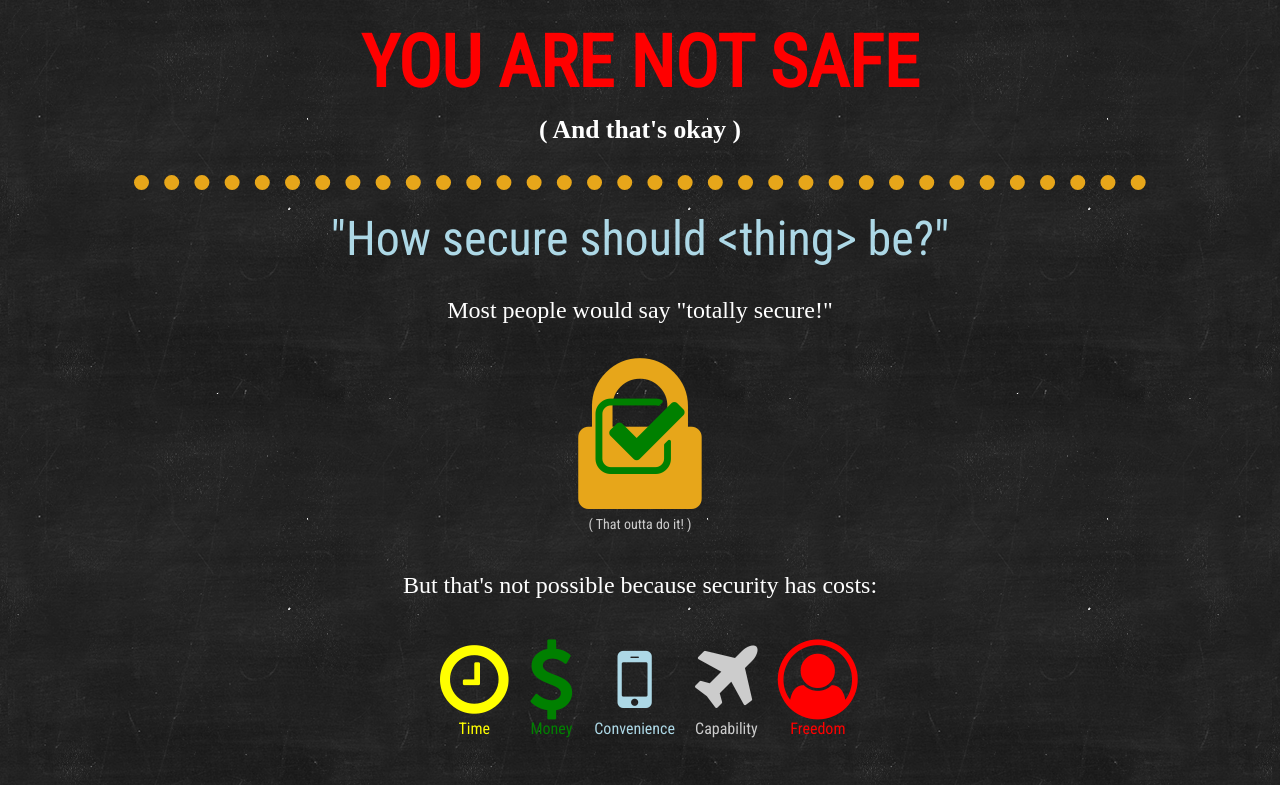
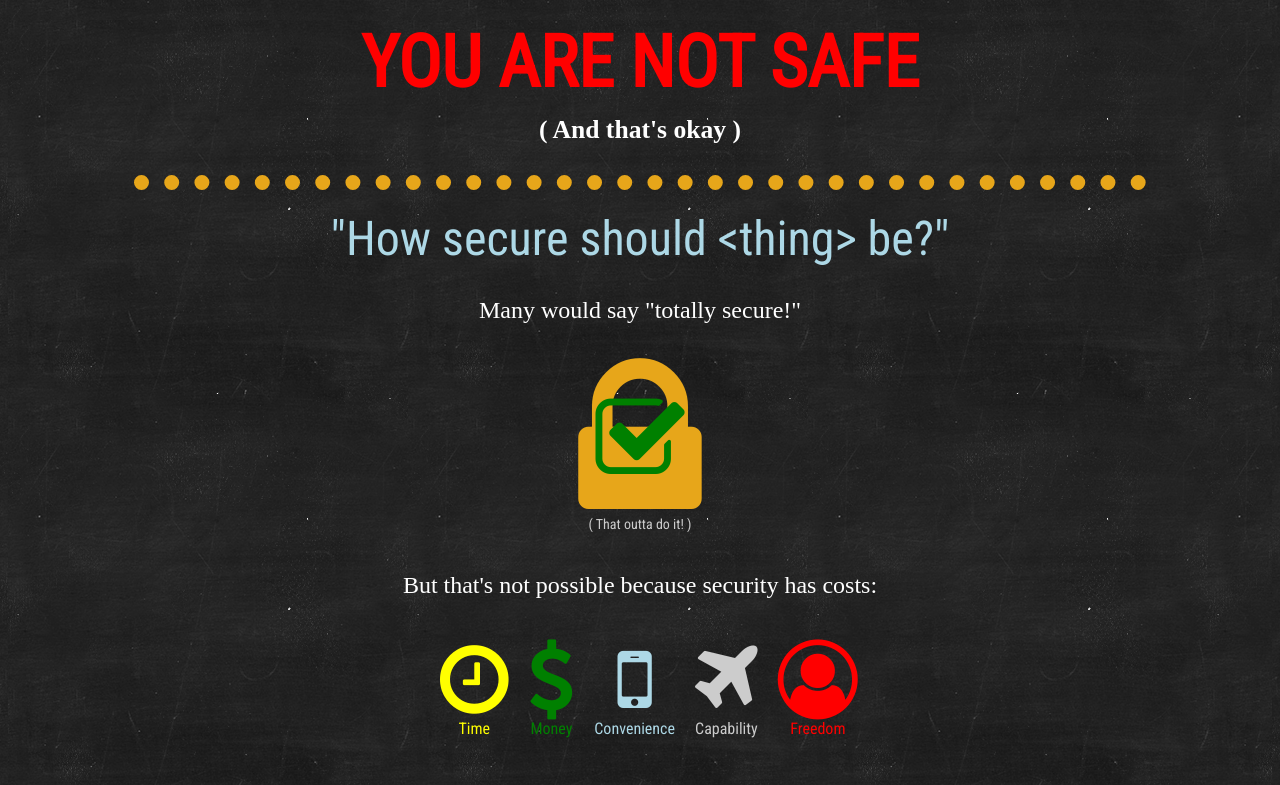
Before and after one commit to Ne0nx3r0/Ne0nx3r0.github.io, a plain HTML site: page index.html in a window 1280 px wide. Shown: the top 785 px of the page. Drawn offline with Linux system fonts and the light colour scheme; a web font is replaced by a local one.

Commit message:
Verbiage

```diff
--- a/index.html
+++ b/index.html
@@ -20,7 +20,7 @@
         "How secure should &ltthing&gt; be?"
     </div>
     <div class="discussion serif">
-        Most people would say "totally secure!"
+        Many would say "totally secure!"
     </div>
 
     <div class="discussion">
```
